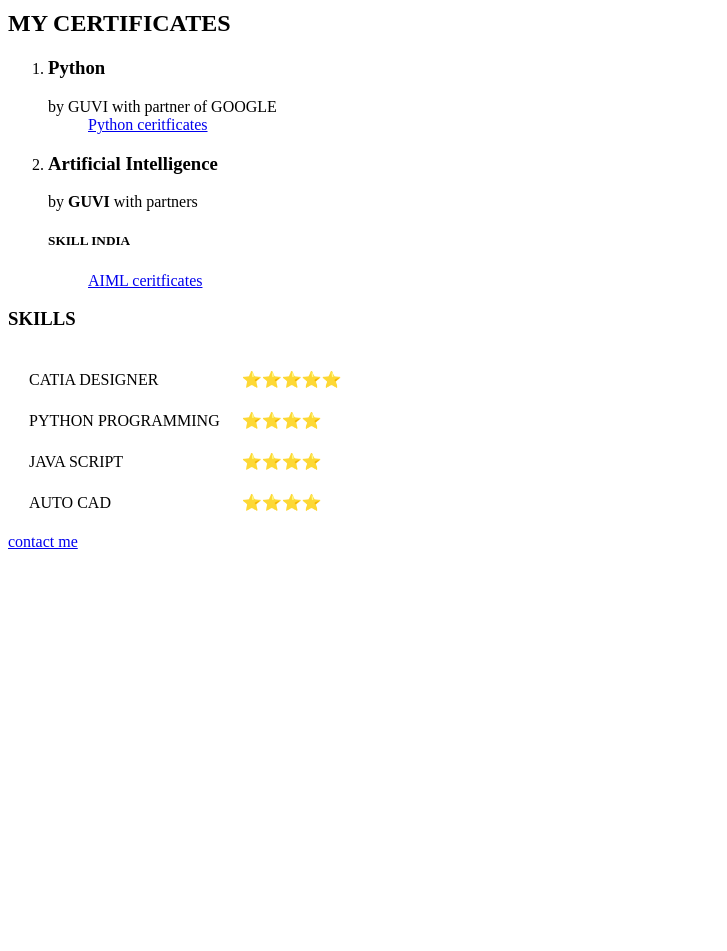
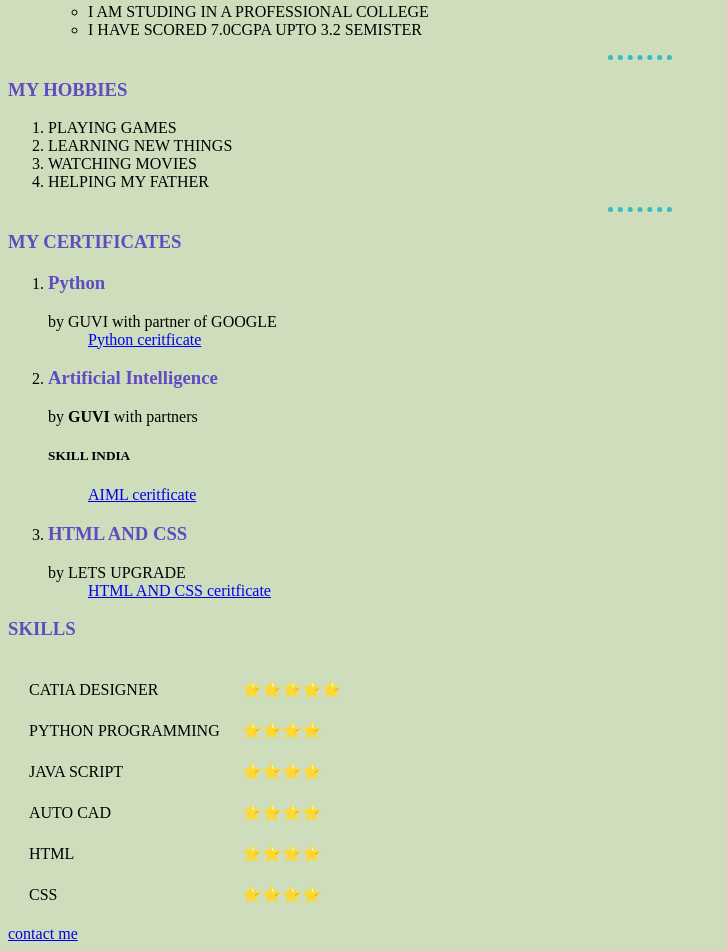
Before and after one commit to bhuvaneswarrdd/cv, a plain HTML site: page index.html in a window 1280 px wide. Shown: the part 886-1837 px from the top of the page, without its empty margins (0-727 px from the left). Before the commit the page ends 1445 px from the top, so only its background shows below. Drawn offline with Linux system fonts and the light colour scheme.

Commit message:
Add initial cv website files

```diff
--- /dev/null
+++ b/CSS/styles.css
@@ -0,0 +1,19 @@
+body{
+    background-color: #cedebd;
+}
+
+h1{
+    color: #66bfbf;
+}
+
+h3{
+    color: #614bc3;
+ }
+
+HR{
+    border-style:none ;
+    border-top-style: dotted;
+    border-color: #33BBC5;
+    border-width: 5PX;
+    width: 5%;
+}
--- a/index.html
+++ b/index.html
@@ -4,9 +4,10 @@
     <meta charset="UTF-8">
     <meta name="viewport" content="width=device-width, initial-scale=1.0">
     <title>K.BHUVANESWARA REDDY PERSONAL SITE</title>
+    <link rel="stylesheet" href="CSS/styles.css">
 </head>
 <body>
-    <img sizes= height="100px" width="100px" src="bhuvi image.html.jpg" alt="bhuvaneswara profil photo">
+    <img sizes= height="200px" width="200px" src="bhuvi image.html.jpg" alt="bhuvaneswara profil photo">
     <hr>
     <h1>
         KATAM REDDY BHUVANESWARA REDDY
@@ -36,12 +37,14 @@
         <li>HELPING MY FATHER</li>
     </ol>
     <hr>
-    <h2>MY CERTIFICATES</h2>
+    <h3>MY CERTIFICATES</h3>
     <ol>
         <li><h3>Python</h3> by GUVI with partner of GOOGLE
-        <ol><a href="http://www.guvi.in/verify-certificate?id=R2K78536rPT3698U10">Python ceritficates</a></ol></li>
+        <ol><a href="http://www.guvi.in/verify-certificate?id=R2K78536rPT3698U10">Python ceritficate</a></ol></li>
         <li><h3>Artificial Intelligence</h3>by <strong>GUVI</strong> with partners<h5>SKILL INDIA</h5>
-        <ol><a href="http://www.guvi.in/verify-certificate?id=900G1XwkM2066P3n5v"> AIML ceritficates</a></ol></li>
+        <ol><a href="http://www.guvi.in/verify-certificate?id=900G1XwkM2066P3n5v"> AIML ceritficate</a></ol></li>
+        <li><h3>HTML AND CSS</h3> by LETS UPGRADE
+        <ol><a href="HTML AND CSS.html.pdf">HTML AND CSS ceritficate</a></ol></li>
     </ol>
     <h3>SKILLS</h3>
     <table cellspacing="20">
@@ -61,6 +64,14 @@
             <td>AUTO CAD</td>
             <td>⭐⭐⭐⭐</td>
         </tr>
+        <tr>
+            <td>HTML</td>
+            <td>⭐⭐⭐⭐</td>
+        </tr>
+        <tr>
+            <td>CSS</td>
+            <td>⭐⭐⭐⭐</td>
+        </tr>
     </table>
     <a href="contact me.html">contact me</a>
 </body>
```
Also changed, not shown: contact me.html (+1 -0 lines), 1 other file.
